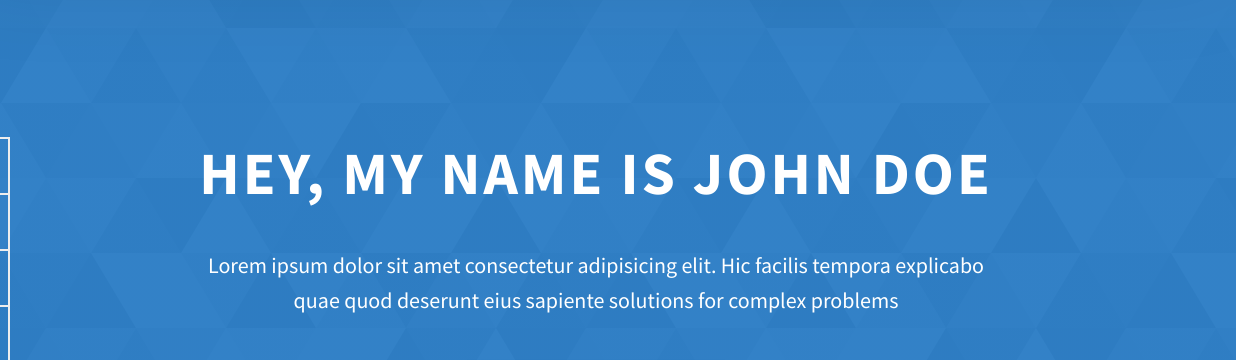
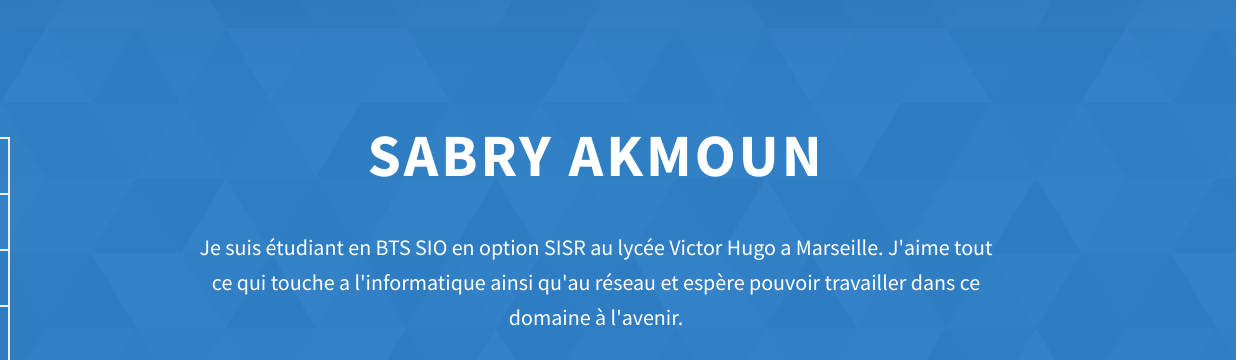
Before and after one commit to sabry-akmoun/sabry-akmoun.github.io, a website: page index.html in a window 1280 px wide. Shown: the part 122-482 px from the top of the page, 44-1280 px from the left. Drawn offline with Linux system fonts and the light colour scheme.

Commit message:
Update index.html

```diff
--- a/index.html
+++ b/index.html
@@ -84,12 +84,12 @@
     </header>
     <section class="home-hero">
       <div class="home-hero__content">
-        <h1 class="heading-primary">Hey, My name is John Doe</h1>
+        <h1 class="heading-primary">Sabry akmoun</h1>
         <div class="home-hero__info">
           <p class="text-primary">
-            Lorem ipsum dolor sit amet consectetur adipisicing elit. Hic facilis
-            tempora explicabo quae quod deserunt eius sapiente solutions for
-            complex problems
+            Je suis étudiant en BTS SIO en option SISR au lycée Victor Hugo a Marseille.
+            J'aime tout ce qui touche a l'informatique ainsi qu'au réseau et espère pouvoir
+            travailler dans ce domaine à l'avenir.
           </p>
         </div>
         <div class="home-hero__cta">
```
